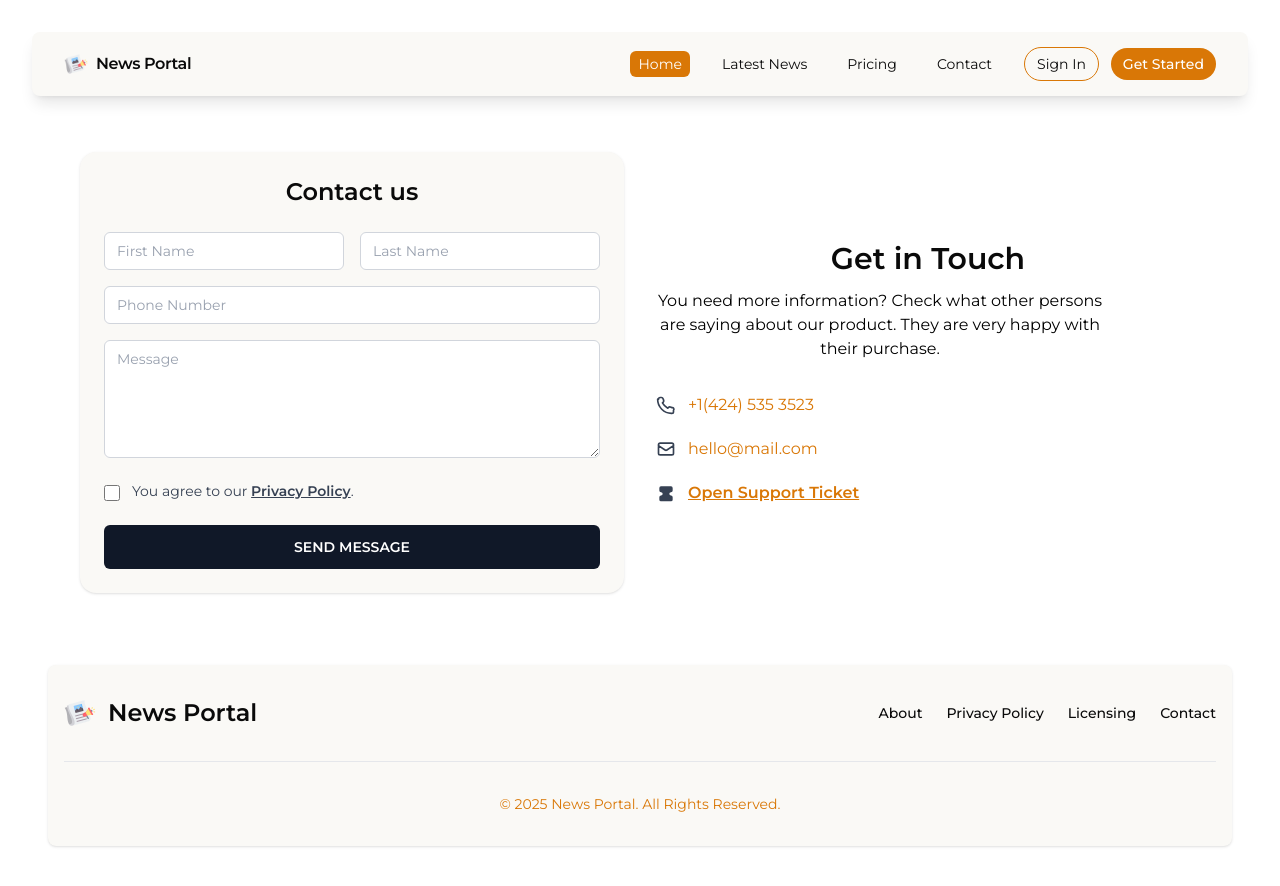
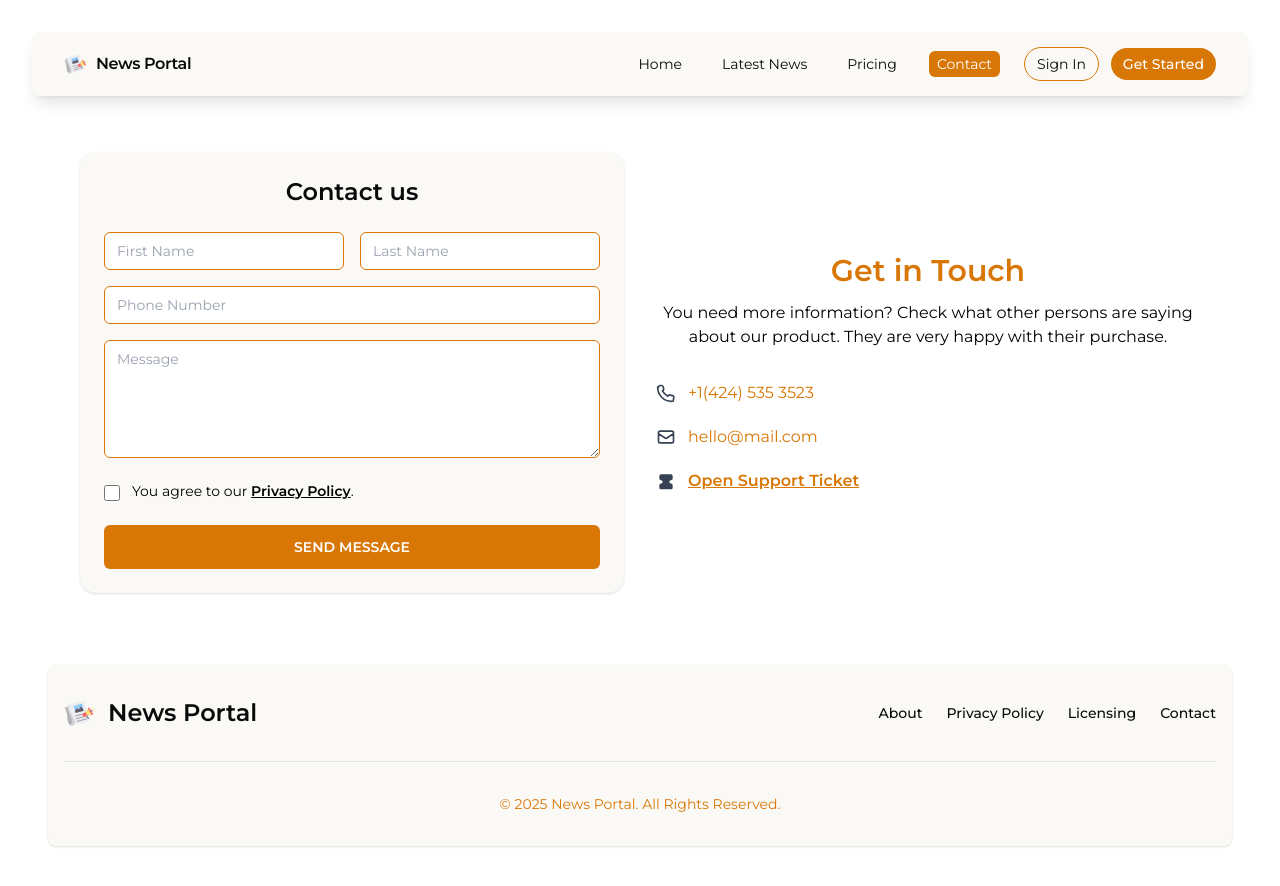
Before and after one commit to ashikulislamm/News-Portal, a React (Vite) app in the folder frontend/: page /contact in a window 1280 px wide. Shown: the top 886 px of the page. Built offline with nearby package versions, Linux system fonts and the light colour scheme.

Commit message:
News Details

```diff
--- a/frontend/src/App.jsx
+++ b/frontend/src/App.jsx
@@ -10,6 +10,7 @@ import { News } from "./pages/News.jsx";
 import { RegisterForm } from "./pages/Register.jsx";
 import { UserDashboard } from "./pages/Profile.jsx";
 import { PrivateRoute } from "./components/PrivateRoutes.jsx";
+import { NewsDetails } from "./pages/NewsDetails.jsx";
 
 function App() {
   const [count, setCount] = useState(0);
@@ -26,6 +27,7 @@ function App() {
         <Route element={<PrivateRoute />}>
           <Route path="/profile" element={<UserDashboard />} />
         </Route>
+        <Route path="/news/:id" element={<NewsDetails />} />
       </Routes>
       <Footer />
     </>
--- a/frontend/src/components/CardSlider.jsx
+++ b/frontend/src/components/CardSlider.jsx
@@ -1,8 +1,15 @@
 // src/components/Trending.jsx
 import { useEffect, useMemo, useRef, useState } from "react";
 import axios from "axios";
+import { useNavigate } from "react-router-dom";
 
 function Card({ post }) {
+   const navigate = useNavigate();
+
+  const handleReadMore = () => {
+    // Navigate to news details page with the post ID
+    navigate(`/news/${post._id}`);
+  };
   return (
     <article className="bg-[var(--color-primary)] text-slate-200 rounded-2xl shadow-sm overflow-hidden">
       <div className="px-3 pt-3">
@@ -43,12 +50,12 @@ function Card({ post }) {
         <p className="text-slate-300/90 leading-relaxed mb-4 line-clamp-3">
           {post.content || post.excerpt || "No description available."}
         </p>
-        <a
-          href="#"
+        <button
+          onClick={handleReadMore}
           className="text-[var(--color-accent)] hover:text-sky-300 font-medium"
         >
           Read more →
-        </a>
+        </button>
       </div>
     </article>
   );
--- a/frontend/src/components/Navbar.jsx
+++ b/frontend/src/components/Navbar.jsx
@@ -1,7 +1,7 @@
 // Navbar.jsx
 import { useState, useEffect } from "react";
 import logo from "../assets/logo.png"; // Assuming you have a logo file
-import { Link, useNavigate } from "react-router-dom";
+import { Link, useNavigate, useLocation } from "react-router-dom";
 import { UserContext } from "../context/UserContext.jsx";
 import { useContext } from "react";
 
@@ -10,6 +10,7 @@ export default function Navbar() {
   const navigate = useNavigate();
   const { user, setUser } = useContext(UserContext);
   const [dropdownOpen, setDropdownOpen] = useState(false);
+  const location = useLocation();
 
   const handleLogout = () => {
     localStorage.removeItem("token");
@@ -39,13 +40,16 @@ export default function Navbar() {
           {/* Desktop nav */}
           <div className="hidden md:flex items-center gap-6">
             <ul className="flex items-center gap-6">
-              {navItems.map((item, i) => (
+              {navItems.map((item, i) => {
+                const isActive = location.pathname === item.href; // check if current route matches
+
+                return (
                   <li key={i}>
                     <Link
                       to={item.href}
                       className={`px-2 py-1 rounded-md text-sm hover:text-white hover:bg-[var(--color-accent)]/80 transition
                 ${
-                      item.label === "Home"
+                  isActive
                     ? "bg-[var(--color-accent)] text-white"
                     : "text-[var(--color-text)]"
                 }`}
@@ -53,7 +57,8 @@ export default function Navbar() {
                       {item.label}
                     </Link>
                   </li>
-              ))}
+                );
+              })}
             </ul>
 
             <div className="relative">
@@ -124,7 +129,7 @@ export default function Navbar() {
           {/* Mobile menu button */}
           <button
             onClick={() => setOpen((v) => !v)}
-            className="md:hidden inline-flex items-center justify-center rounded-md p-2 text-gray-300 hover:bg-zinc-800/60 hover:text-white focus:outline-none focus:ring-2 focus:ring-white/20"
+            className="md:hidden inline-flex items-center justify-center rounded-md p-2 text-[var(--color-accent)] hover:bg-[var(--color-accent)] hover:text-white focus:outline-none focus:ring-2 focus:ring-white/20"
             aria-controls="mobile-menu"
             aria-expanded={open}
             aria-label="Toggle menu"
--- a/frontend/src/pages/Contact.jsx
+++ b/frontend/src/pages/Contact.jsx
@@ -39,14 +39,14 @@ export function ContactPage() {
                   placeholder="First Name"
                   value={form.firstName}
                   onChange={onChange}
-                  className="w-full rounded-md border border-gray-300 bg-white px-3 py-2 text-sm text-gray-900 placeholder-gray-400 focus:border-gray-400 focus:outline-none focus:ring-2 focus:ring-gray-200 dark:border-slate-600 dark:bg-[#0d1430] dark:text-slate-100 dark:placeholder-slate-400 dark:focus:ring-slate-700/40"
+                  className="w-full rounded-md border border-[var(--color-accent)] bg-white px-3 py-2 text-sm text-gray-900 placeholder-gray-400"
                 />
                 <input
                   name="lastName"
                   placeholder="Last Name"
                   value={form.lastName}
                   onChange={onChange}
-                  className="w-full rounded-md border border-gray-300 bg-white px-3 py-2 text-sm text-gray-900 placeholder-gray-400 focus:border-gray-400 focus:outline-none focus:ring-2 focus:ring-gray-200 dark:border-slate-600 dark:bg-[#0d1430] dark:text-slate-100 dark:placeholder-slate-400 dark:focus:ring-slate-700/40"
+                  className="w-full rounded-md border border-[var(--color-accent)] bg-white px-3 py-2 text-sm text-gray-900 placeholder-gray-400"
                 />
               </div>
 
@@ -55,7 +55,7 @@ export function ContactPage() {
                 placeholder="Phone Number"
                 value={form.phone}
                 onChange={onChange}
-                className="w-full rounded-md border border-gray-300 bg-white px-3 py-2 text-sm text-gray-900 placeholder-gray-400 focus:border-gray-400 focus:outline-none focus:ring-2 focus:ring-gray-200 dark:border-slate-600 dark:bg-[#0d1430] dark:text-slate-100 dark:placeholder-slate-400 dark:focus:ring-slate-700/40"
+                className="w-full rounded-md border border-[var(--color-accent)] bg-white px-3 py-2 text-sm text-gray-900 placeholder-gray-400 focus:outline-none focus:ring-1 focus:ring-[var(--color-accent)]"
               />
 
               <textarea
@@ -64,7 +64,7 @@ export function ContactPage() {
                 placeholder="Message"
                 value={form.message}
                 onChange={onChange}
-                className="w-full rounded-md border border-gray-300 bg-white px-3 py-2 text-sm text-gray-900 placeholder-gray-400 focus:border-gray-400 focus:outline-none focus:ring-2 focus:ring-gray-200 dark:border-slate-600 dark:bg-[#0d1430] dark:text-slate-100 dark:placeholder-slate-400 dark:focus:ring-slate-700/40"
+                className="w-full rounded-md border border-[var(--color-accent)] bg-white px-3 py-2 text-sm text-gray-900 placeholder-gray-400 focus:outline-none focus:ring-1 focus:ring-[var(--color-accent)]"
               />
 
               <label className="flex items-start gap-3 text-sm text-gray-700 dark:text-slate-300">
@@ -73,9 +73,9 @@ export function ContactPage() {
                   name="agree"
                   checked={form.agree}
                   onChange={onChange}
-                  className="mt-1 h-4 w-4 rounded border-gray-300 text-gray-900 focus:ring-gray-300 dark:border-slate-600 dark:bg-[#0d1430] dark:focus:ring-slate-700/40"
+                  className="mt-1 h-4 w-4 rounded border-[var(--color-accent)] text-black"
                 />
-                <span>
+                <span className="text-black">
                   You agree to our{" "}
                   <a href="#" className="font-semibold underline">
                     Privacy Policy
@@ -86,7 +86,7 @@ export function ContactPage() {
 
               <button
                 type="submit"
-                className="mt-2 w-full rounded-md bg-gray-900 px-4 py-3 text-sm font-semibold text-white hover:bg-gray-800 focus:outline-none focus:ring-2 focus:ring-gray-300 dark:bg-slate-800 dark:hover:bg-slate-700 dark:focus:ring-slate-600"
+                className="mt-2 w-full rounded-md bg-[var(--color-accent)] px-4 py-3 text-sm font-semibold text-white"
                 disabled={!form.firstName || !form.message || !form.agree}
               >
                 SEND MESSAGE
@@ -96,10 +96,10 @@ export function ContactPage() {
 
           {/* RIGHT — info */}
           <div className="flex flex-col justify-center">
-            <h3 className="text-3xl font-semibold text-[var(--color-text)]">
+            <h3 className="text-3xl font-semibold text-[var(--color-accent)]">
               Get in Touch
             </h3>
-            <p className="mt-3 max-w-md text-[var(--color-text-secondary)]">
+            <p className="mt-3 text-[var(--color-text-secondary)] text-center">
               You need more information? Check what other persons are saying
               about our product. They are very happy with their purchase.
             </p>
--- /dev/null
+++ b/frontend/src/pages/NewsDetails.jsx
@@ -0,0 +1,40 @@
+import { useEffect, useState } from "react";
+import { useParams } from "react-router-dom";
+import axios from "axios";
+
+export function NewsDetails() {
+  const { id } = useParams();
+  const [post, setPost] = useState(null);
+
+  useEffect(() => {
+    const fetchPost = async () => {
+      try {
+        const res = await axios.get(`http://localhost:5000/api/news/${id}`);
+        setPost(res.data);
+      } catch (err) {
+        console.error("Failed to fetch news details:", err);
+      }
+    };
+    fetchPost();
+  }, [id]);
+
+  if (!post) return <p>Loading...</p>;
+
+  return (
+    <div className="max-w-4xl mx-auto p-4 mt-5">
+      {post.imageUrl && (
+        <img
+          src={`http://localhost:5000${post.imageUrl}`}
+          alt={post.title}
+          className="w-full rounded-xl mb-4"
+        />
+      )}
+      <h1 className="text-3xl font-bold mb-2">{post.title}</h1>
+      <p className="text-slate-500 mb-4">
+        By {post.authorName || "Unknown Author"} ·{" "}
+        {new Date(post.createdAt).toLocaleDateString()}
+      </p>
+      <p className="text-lg leading-relaxed text-justify">{post.content}</p>
+    </div>
+  );
+}
--- a/frontend/src/pages/Profile.jsx
+++ b/frontend/src/pages/Profile.jsx
@@ -700,7 +700,7 @@ export const UserDashboard = () => {
             </div>
             <button
               onClick={() => setIsMobileMenuOpen(!isMobileMenuOpen)}
-              className="lg:hidden text-white focus:outline-none hover:bg-[#7886c7] p-2 rounded-lg"
+              className="lg:hidden text-[var(--color-accent)] focus:outline-none hover:bg-[#7886c7] p-2 rounded-lg"
             >
               <Bars3Icon className="h-6 w-6" />
             </button>
```
Also changed, not shown: 2 other files (tests, documents, lock files or other folders). Lines whose indentation alone changed are shown as unchanged.
